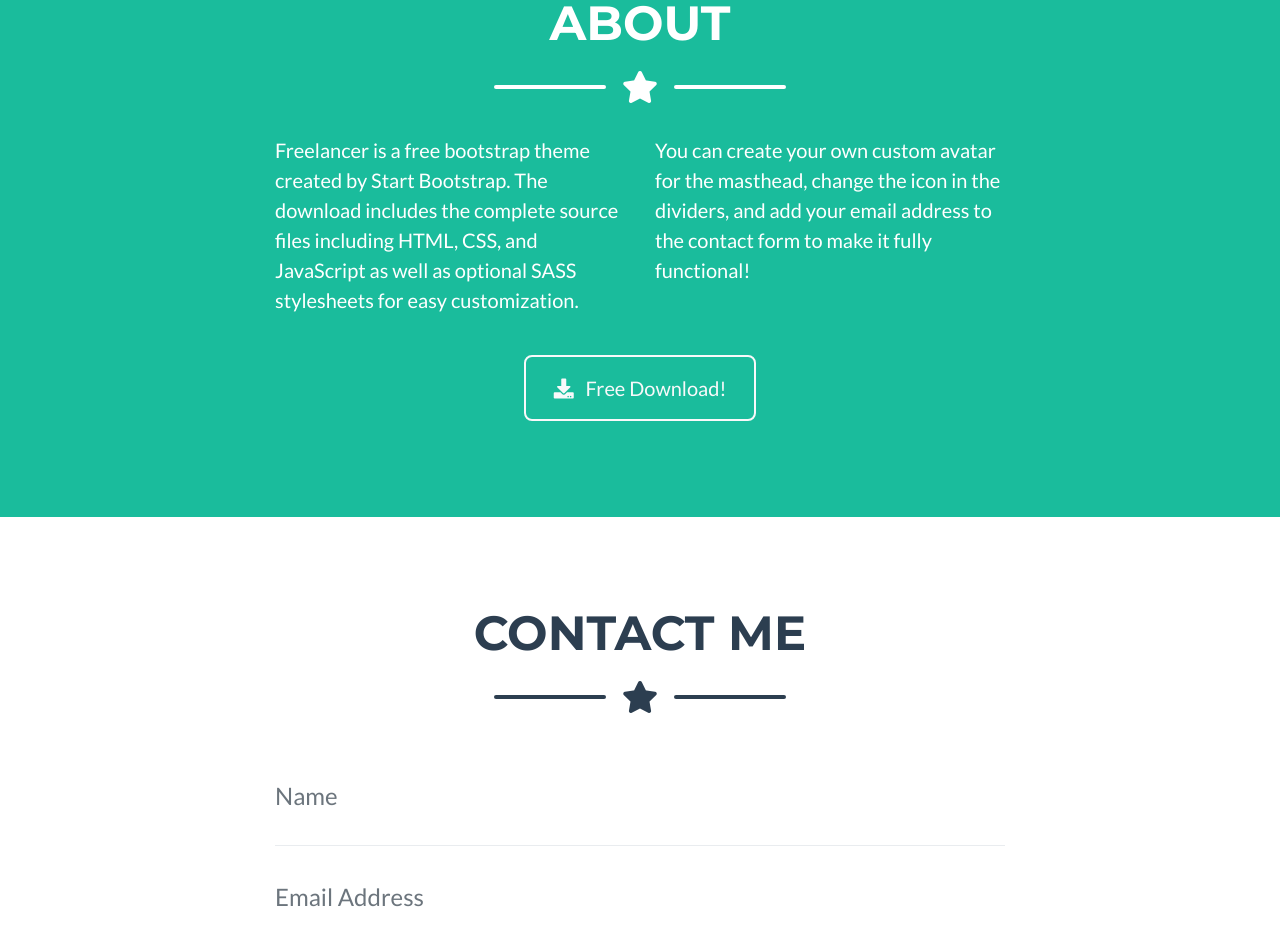
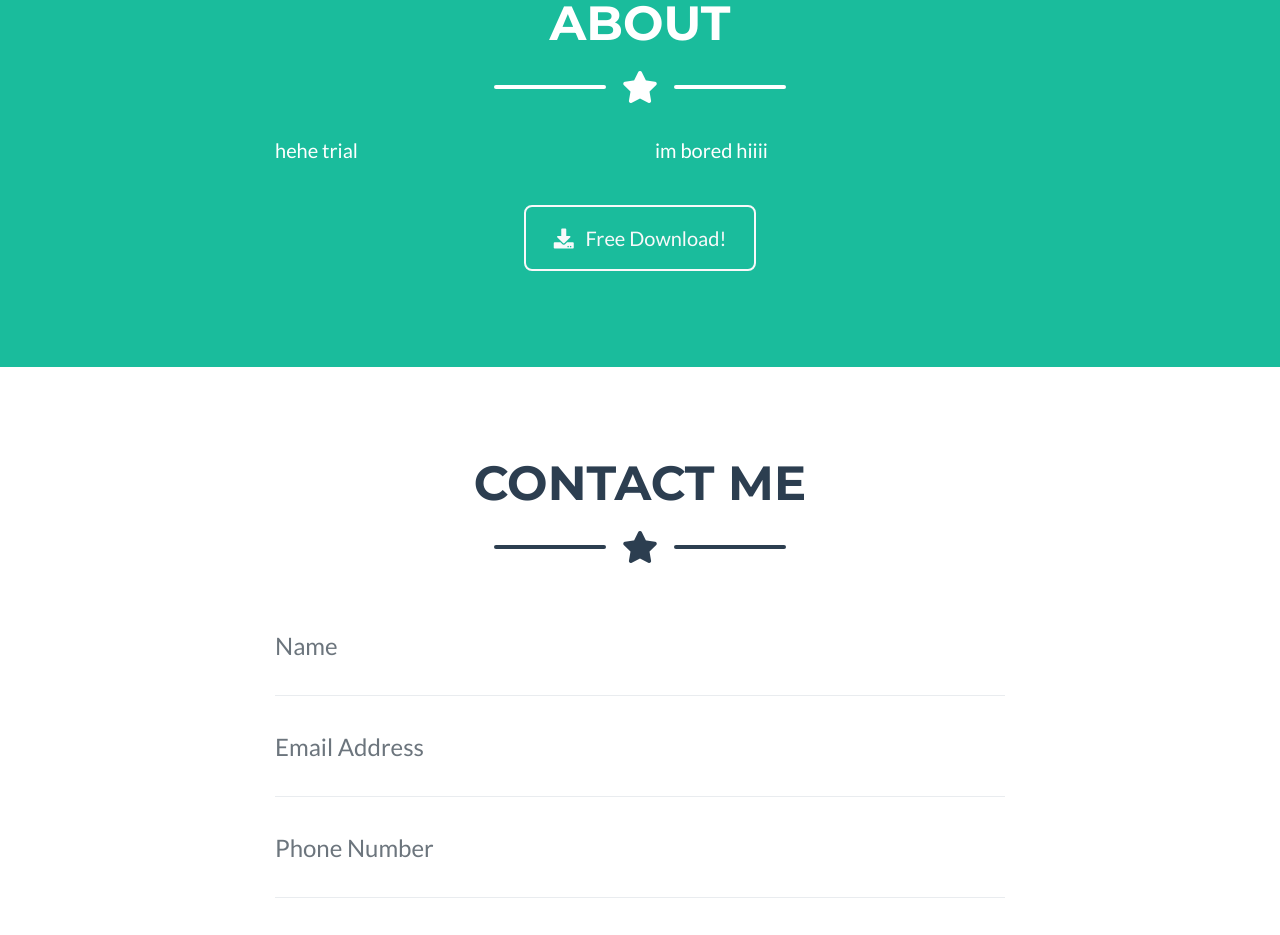
Before and after one commit to nilishabhandari/mywebsite, a website with bundled scripts: page index.html in a window 1280 px wide. Shown: the part 1735-2670 px from the top of the page. Built offline with nearby package versions, Linux system fonts and the light colour scheme.

Commit message:
Update index.html

```diff
--- a/index.html
+++ b/index.html
@@ -187,10 +187,10 @@
       <!-- About Section Content -->
       <div class="row">
         <div class="col-lg-4 ml-auto">
-          <p class="lead">Freelancer is a free bootstrap theme created by Start Bootstrap. The download includes the complete source files including HTML, CSS, and JavaScript as well as optional SASS stylesheets for easy customization.</p>
+          <p class="lead">hehe trial</p>
         </div>
         <div class="col-lg-4 mr-auto">
-          <p class="lead">You can create your own custom avatar for the masthead, change the icon in the dividers, and add your email address to the contact form to make it fully functional!</p>
+          <p class="lead">im bored hiiii</p>
         </div>
       </div>
 
```
